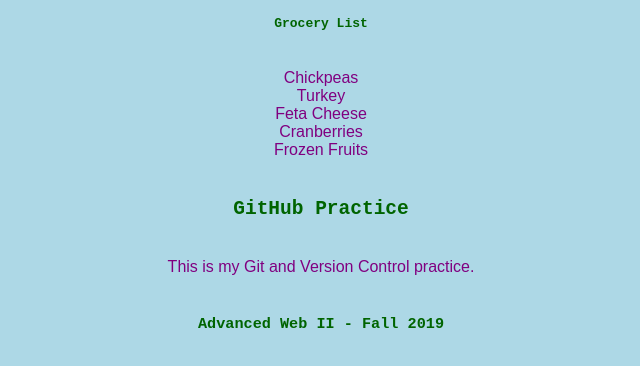
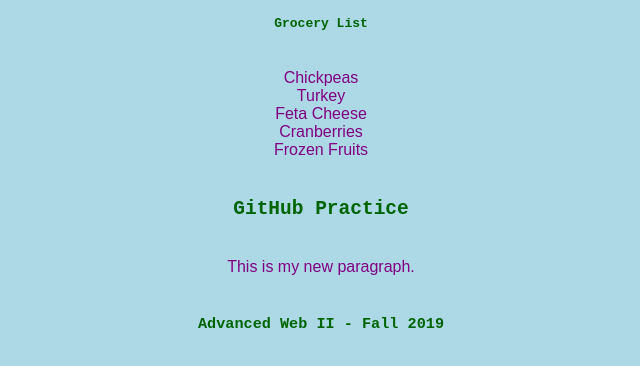
Before and after one commit to elizabethtran135/m1-hw1-tran-elizabeth, a plain HTML site: page index.html in a window 1280 px wide. Shown: the part 206-572 px from the top of the page, without its empty margins (319-959 px from the left). Drawn offline with Linux system fonts and the light colour scheme.

Commit message:
Changed paragraph on master branch

```diff
--- a/index.html
+++ b/index.html
@@ -33,7 +33,7 @@
     </nav>
     <main>
       <h2>GitHub Practice</h2>
-      <p>This is my Git and Version Control practice.</p>
+      <p>This is my new paragraph.</p>
     </main>
     <footer>
       <h3>Advanced Web II - Fall 2019</h3>
```
